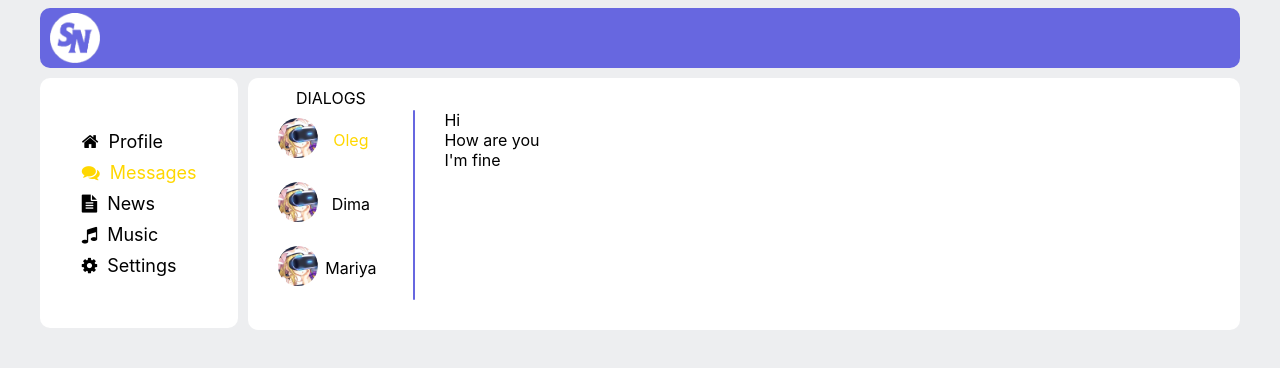
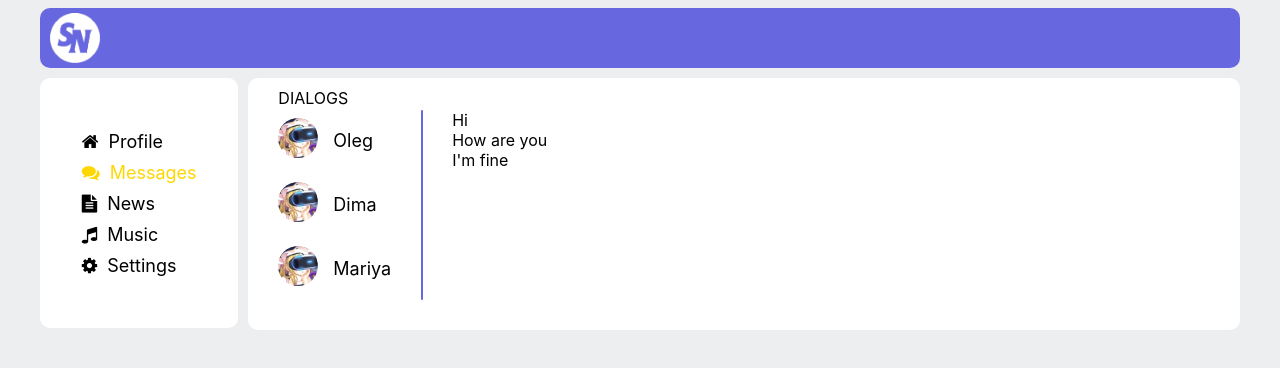
Before and after one commit to FeLL1kS/React-App, a React (Create React App) app: page /dialogs in a window 1280 px wide. Shown: the top 368 px of the page. Built offline with nearby package versions, Linux system fonts and the light colour scheme.

Commit message:
Little fix

```diff
--- a/src/components/Dialogs/Dialogs.jsx
+++ b/src/components/Dialogs/Dialogs.jsx
@@ -1,6 +1,7 @@
 import React from 'react'
 import classes from './Dialogs.module.css'
 import avatar from '../../img/avatar.jpg'
+import { NavLink } from 'react-router-dom'
 
 const Dialogs = () => {
     return (
@@ -8,13 +9,19 @@
             <div className={classes.dialogs__items}>
                 <span>DIALOGS</span>
                 <div className={classes.dialog + ' ' + classes.active}>
-                    <span><img src={avatar}></img></span><span>Oleg</span>
+                    <NavLink to="/dialogs/1">
+                        <span><img src={avatar}></img></span><span>Oleg</span>
+                    </NavLink>
                 </div>
                 <div className={classes.dialog}>
-                    <span><img src={avatar}></img></span><span>Dima</span>
+                    <NavLink to="/dialogs/2">
+                        <span><img src={avatar}></img></span><span>Dima</span>
+                    </NavLink>
                 </div>
                 <div className={classes.dialog}>
-                    <span><img src={avatar}></img></span><span>Mariya</span>
+                    <NavLink to="/dialogs/3">
+                        <span><img src={avatar}></img></span><span>Mariya</span>
+                    </NavLink>
                 </div>
             </div>
             <span className={classes.border}></span>
--- a/src/components/Dialogs/Dialogs.module.css
+++ b/src/components/Dialogs/Dialogs.module.css
@@ -6,22 +6,24 @@
 
 .dialogs__items {
     margin: 10px 30px 30px 30px;
-    text-align: center;
 }
 
-.dialog {
+.dialog a {
     padding-top: 10px;
     padding-bottom: 10px;
     /* border-top: 2px solid #6767e0; */
     display: grid;
     grid-template-columns: 40px auto;
-    vertical-align: center;
     align-items: center;
 }
 
 .dialog img {
     height: 40px;
     border-radius: 50px;
+}
+
+.dialog span:last-child {
+    padding-left: 15px;
 }
 
 /* .dialog:last-child {
```
